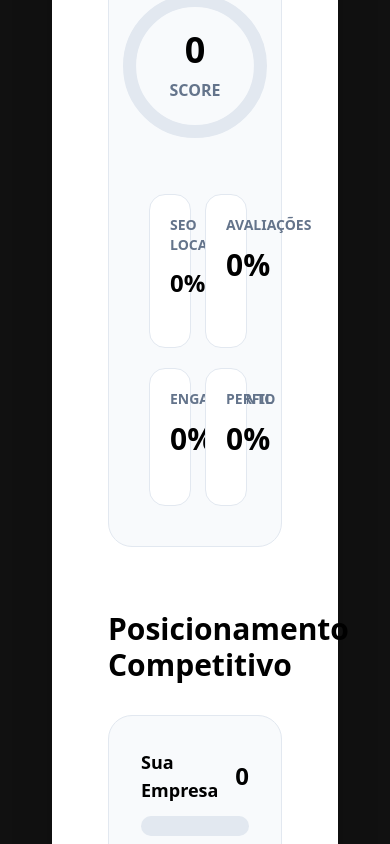
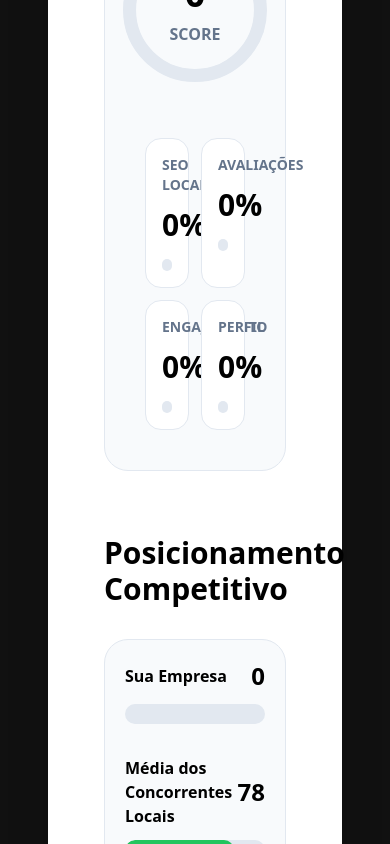
Before and after one commit to patrickvelho94/gmn-laudos, a Next.js app: page /laudo in a window 390 px wide. Shown: the part 1460-2304 px from the top of the page. Built offline with nearby package versions, Linux system fonts and the light colour scheme.

Commit message:
corrige cards mobile

```diff
--- a/app/laudo/page.tsx
+++ b/app/laudo/page.tsx
@@ -63,7 +63,7 @@ const perfilScore =
   return (
     <main className="print-container bg-[#111111] min-h-screen p-10">
 
-      <div className="w-full max-w-[1100px] mx-auto px-3 md:px-6">
+      <div className="w-full max-w-[1280px] mx-auto px-2 md:px-6">
 
         {/* BOTÃO */}
         <div className="flex justify-end mb-6 print:hidden">
@@ -214,16 +214,16 @@ const perfilScore =
               </div>
 
               {/* MÉTRICAS */}
-<div className="grid grid-cols-2 md:grid-cols-4 gap-5 mt-12">
+<div className="grid grid-cols-2 md:grid-cols-4 gap-3 md:gap-5 mt-12">
 
   {/* SEO */}
-  <div className="bg-white rounded-2xl p-5 border border-[#e2e8f0]">
+  <div className="bg-white rounded-2xl p-4 md:p-5 border border-[#e2e8f0]">
 
     <p className="text-[#64748b] text-sm font-semibold mb-3">
       SEO LOCAL
     </p>
 
-    <h3 className="text-2xl md:text-3xl font-black mb-4">
+    <h3 className="text-3xl md:text-3xl font-black mb-4">
       {seoScore}%
     </h3>
 
@@ -247,7 +247,7 @@ const perfilScore =
   </div>
 
   {/* AVALIAÇÕES */}
-  <div className="bg-white rounded-2xl p-5 border border-[#e2e8f0]">
+  <div className="bg-white rounded-2xl p-4 md:p-5 border border-[#e2e8f0]">
 
     <p className="text-[#64748b] text-sm font-semibold mb-3">
       AVALIAÇÕES
@@ -277,7 +277,7 @@ const perfilScore =
   </div>
 
   {/* ENGAJAMENTO */}
-  <div className="bg-white rounded-2xl p-5 border border-[#e2e8f0]">
+  <div className="bg-white rounded-2xl p-4 md:p-5 border border-[#e2e8f0]">
 
     <p className="text-[#64748b] text-sm font-semibold mb-3">
       ENGAJAMENTO
@@ -307,7 +307,7 @@ const perfilScore =
   </div>
 
   {/* PERFIL */}
-  <div className="bg-white rounded-2xl p-5 border border-[#e2e8f0]">
+  <div className="bg-white rounded-2xl p-4 md:p-5 border border-[#e2e8f0]">
 
     <p className="text-[#64748b] text-sm font-semibold mb-3">
       PERFIL
@@ -348,7 +348,7 @@ const perfilScore =
     Posicionamento Competitivo
   </h2>
 
-  <div className="bg-[#f8fafc] border border-[#e2e8f0] rounded-3xl p-8">
+  <div className="bg-[#f8fafc] border border-[#e2e8f0] rounded-3xl p-5 md:p-8 w-full">
 
     <div className="space-y-8">
 
@@ -357,7 +357,7 @@ const perfilScore =
 
         <div className="flex items-center justify-between mb-3">
 
-          <p className="font-bold text-lg">
+          <p className="font-bold text-base md:text-lg">
             Sua Empresa
           </p>
 
@@ -391,7 +391,7 @@ const perfilScore =
 
         <div className="flex items-center justify-between mb-3">
 
-          <p className="font-bold text-lg">
+          <p className="font-bold text-base md:text-lg">
             Média dos Concorrentes Locais
           </p>
 
@@ -553,7 +553,7 @@ else if (secaoAtual.includes("PRIORIDADES")) {
 
   <div className="bg-black text-white rounded-3xl p-6 md:p-10">
 
-    <div className="w-full max-w-[700px]">
+     <div className="w-full max-w-[1000px]">
 
       <p className="text-[#22c55e] uppercase tracking-widest font-bold mb-4">
         Oportunidade Estratégica
```
